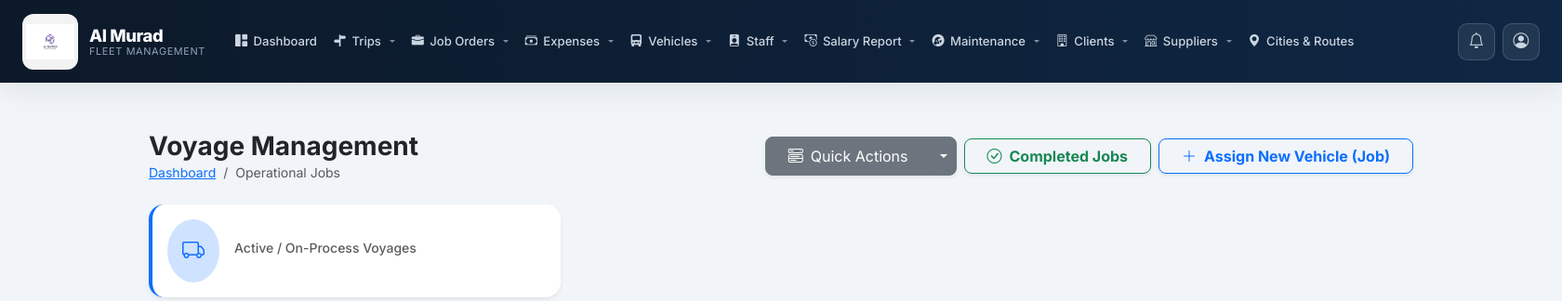
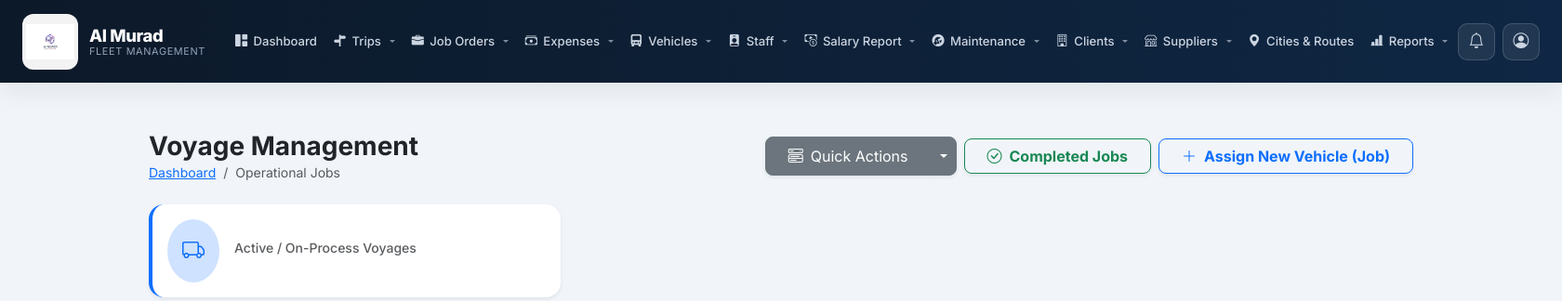
Before and after one commit to sheikhharis-gif/al_murad, a Django app: template templates/operations/job_list.html in a window 1680 px wide. Shown: the top 324 px of the page at 93% size. Run offline with Django 5.2, Linux system fonts and the light colour scheme; the template is opened without the code that fills it, so the values that code supplies are empty.

Commit message:
Add a Reports > Operational MIS Data nav entry
Points at the existing Trip & Performance Report Ledger (trip_list), which
already covers Jobs/Trips with client/vehicle/route/date filters and an
Excel/PDF export - reusing it under a "Reports" header instead of building
a separate export, per Danish's ask for an Excel output of the data he'd
just entered, filed under Reports > Operational MIS Data.

Co-Authored-By: Claude Sonnet 5 <noreply@anthropic.com>

```diff
--- a/templates/base.html
+++ b/templates/base.html
@@ -212,6 +212,15 @@
                         <i class="bi bi-geo-alt-fill"></i> Cities & Routes
                     </a>
                 </li>
+
+                <li class="nav-item dropdown">
+                    <a href="#" class="nav-link dropdown-toggle {% if request.resolver_match.url_name == 'trip_list' %}active{% endif %}" role="button" data-bs-toggle="dropdown" aria-expanded="false">
+                        <i class="bi bi-bar-chart-line-fill"></i> Reports
+                    </a>
+                    <ul class="dropdown-menu">
+                        <li><a class="dropdown-item" href="{% url 'trip_list' %}"><i class="bi bi-file-earmark-spreadsheet me-2"></i>Operational MIS Data</a></li>
+                    </ul>
+                </li>
                 {% endif %}
             </ul>
         </div>
```
